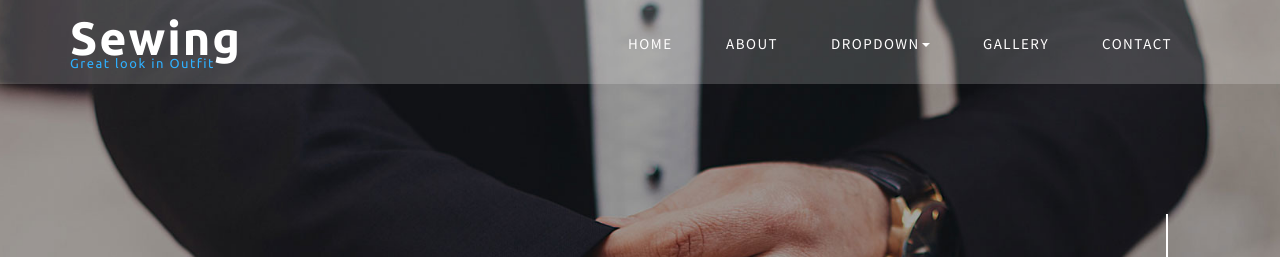
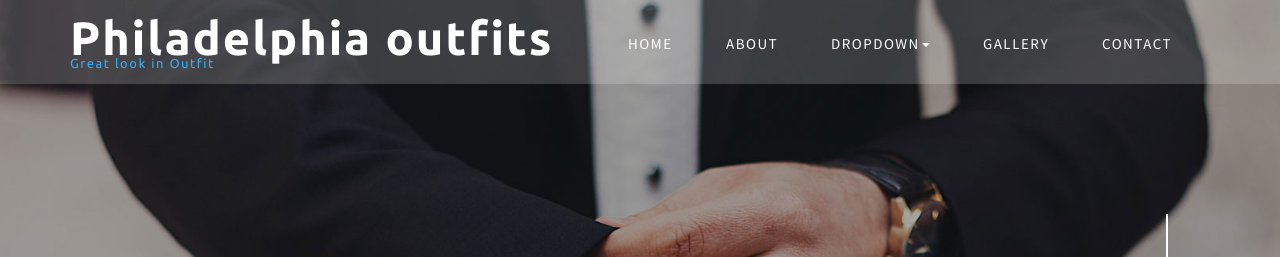
Before and after one commit to DavidOparanti/Philadelphia, a plain HTML site: page index.html in a window 1280 px wide. Shown: the top 257 px of the page. Drawn offline with Linux system fonts and the light colour scheme.

Commit message:
index upadated

```diff
--- a/index.html
+++ b/index.html
@@ -7,12 +7,12 @@ License URL: http://creativecommons.org/licenses/by/3.0/
 <!DOCTYPE html>
 <html lang="zxx">
 <head>
-<title>Sewing a Fashion Category Bootstrap Responsive Website Template  | Home :: W3layouts</title>
+<title>Philadelphia outfits</title>
 <!-- for-mobile-apps -->
 <meta name="viewport" content="width=device-width, initial-scale=1">
 <link rel="icon" type="image/png" href="images/icons/favicon.png"/>
 <meta http-equiv="Content-Type" content="text/html; charset=utf-8" />
-<meta name="keywords" content="Sewing Responsive web template, Bootstrap Web Templates, Flat Web Templates, Android Compatible web template,
+<meta name="keywords" content="Philadelphia outfits Responsive web template, Bootstrap Web Templates, Flat Web Templates, Android Compatible web template,
 Smartphone Compatible web template, free webdesigns for Nokia, Samsung, LG, Sony Ericsson, Motorola web design" />
 <script type="application/x-javascript"> addEventListener("load", function() { setTimeout(hideURLbar, 0); }, false);
 		function hideURLbar(){ window.scrollTo(0,1); } </script>
@@ -24,6 +24,7 @@ Smartphone Compatible web template, free webdesigns for Nokia, Samsung, LG, Sony
 <link href="css/style.css" rel="stylesheet" type="text/css" media="all" />
 <!--fonts-->
 <link href="//fonts.googleapis.com/css?family=Ubuntu:300,400,500,700" rel="stylesheet">
+
 <link href="//fonts.googleapis.com/css?family=Source+Sans+Pro:300,400,600,700" rel="stylesheet">
 <!--//fonts-->
 </head>
@@ -41,7 +42,7 @@ Smartphone Compatible web template, free webdesigns for Nokia, Samsung, LG, Sony
 							<span class="icon-bar"></span>
 							<span class="icon-bar"></span>
 						</button>
-						<h1><a  href="index.html">Sewing<span>Great look in Outfit</span></a></h1>
+						<h1><a  href="index.html">Philadelphia outfits<span>Great look in Outfit</span></a></h1>
 					</div>
 					<!-- navbar-header -->
 					<div class="collapse navbar-collapse" id="bs-example-navbar-collapse-1">
@@ -71,7 +72,7 @@ Smartphone Compatible web template, free webdesigns for Nokia, Samsung, LG, Sony
 		<h2 class="cd-headline letters scale">
 			<span>clothes that need to be</span>
 			<span class="cd-words-wrapper">
-				<b class="is-visible">Sewing</b>
+				<b class="is-visible">Philadelphia outfits</b>
 				<b>mending</b>
 				<b>applique</b>
 				<b>alteration</b>
@@ -107,9 +108,9 @@ Smartphone Compatible web template, free webdesigns for Nokia, Samsung, LG, Sony
 								<div class="modal-content">
 									<div class="modal-header">
 										<button type="button" class="close" data-dismiss="modal">&times;</button>
-										<h4>Sewing</h4>
+										<h4>Philadelphia outfits</h4>
 										<img src="images/a1.jpg" alt=" " class="img-responsive">
-										<h3 class="subheading-w3l">Welcome to <span>Sewing</span> Designs</h3>
+										<h3 class="subheading-w3l">Welcome to <span>Philadelphia outfits</span> Designs</h3>
 										<p>Lorem Ipsum is simply dummy text of the printing and typesetting industry. Lorem Ipsum has been the industry's standard dummy text ever since the 1500s, when an unknown printer took a galley of type and scrambled it to make a type specimen book. It has survived not only five centuries, but also the leap into electronic typesetting.</p>
 									</div>
 								</div>
@@ -128,7 +129,7 @@ Smartphone Compatible web template, free webdesigns for Nokia, Samsung, LG, Sony
 					<img src="images/a1.jpg" alt=" " class="img-responsive" />
 				</div>
 				<div class="col-md-6 w3l_banner_bottom_right">
-					<h3 class="subheading-w3l">Welcome to <span>Sewing</span> Designs</h3>
+					<h3 class="subheading-w3l">Welcome to <span>Philadelphia outfits</span> Designs</h3>
 					<p>Lorem ipsum dolor sit amet, consectetur adipiscing elit. Cras vel gravida tortor, molestie venenatis mauris.<br> Vestibulum ante ipsum primis in faucibus orci luctus et ultrices posuere cubilia Curae; Donec at vestibulum nunc.</p>
 				<ul>
 					<li><i class="fa fa-clone" aria-hidden="true"></i>Designing</li>
@@ -229,7 +230,7 @@ Smartphone Compatible web template, free webdesigns for Nokia, Samsung, LG, Sony
 						<div class="w3_agileits_services_grid_1">
 							<i class="fa fa-thumb-tack" aria-hidden="true"></i>
 						</div>
-						<h3>Sewing</h3>
+						<h3>Philadelphia outfits</h3>
 						<p>Donec semper rutrum ipsum et bibendum. Sed condimentum dolor velit.</p>
 					</div>
 				</div>
@@ -276,7 +277,7 @@ Smartphone Compatible web template, free webdesigns for Nokia, Samsung, LG, Sony
 	<div class="schedule-bottom">
 		<div class="agileits_schedule_bottom_right">
 			<div class="w3ls_schedule_bottom_right_grid">
-				<h3 class="subheading-w3l white-w3ls">Sewing <span>Designs</span> can change how you look at <span>yourself</span>.</h3>
+				<h3 class="subheading-w3l white-w3ls">Philadelphia outfits <span>Designs</span> can change how you look at <span>yourself</span>.</h3>
 				<p>Suspendisse varius turpis efficitur erat laoreet dapibus.
 					Mauris sollicitudin scelerisque commodo.</p>
 				<div class="col-md-4 w3l_schedule_bottom_right_grid1">
@@ -398,7 +399,7 @@ Smartphone Compatible web template, free webdesigns for Nokia, Samsung, LG, Sony
 									<img src="images/g1.jpg" alt=" " class="img-responsive" />
 									<div class="w3layouts_team_grid_pos">
 										<div class="wthree_text">
-											<h4>Sewing</h4>
+											<h4>Philadelphia outfits</h4>
 											<p>Great look in Outfit</p>
 										</div>
 									</div>
@@ -411,7 +412,7 @@ Smartphone Compatible web template, free webdesigns for Nokia, Samsung, LG, Sony
 									<img src="images/g2.jpg" alt=" " class="img-responsive" />
 									<div class="w3layouts_team_grid_pos">
 										<div class="wthree_text">
-											<h4>Sewing</h4>
+											<h4>Philadelphia outfits</h4>
 											<p>Great look in Outfit</p>
 										</div>
 									</div>
@@ -424,7 +425,7 @@ Smartphone Compatible web template, free webdesigns for Nokia, Samsung, LG, Sony
 									<img src="images/g3.jpg" alt=" " class="img-responsive" />
 									<div class="w3layouts_team_grid_pos">
 										<div class="wthree_text">
-											<h4>Sewing</h4>
+											<h4>Philadelphia outfits</h4>
 											<p>Great look in Outfit</p>
 										</div>
 									</div>
@@ -437,7 +438,7 @@ Smartphone Compatible web template, free webdesigns for Nokia, Samsung, LG, Sony
 									<img src="images/g4.jpg" alt=" " class="img-responsive" />
 									<div class="w3layouts_team_grid_pos">
 										<div class="wthree_text">
-											<h4>Sewing</h4>
+											<h4>Philadelphia outfits</h4>
 											<p>Great look in Outfit</p>
 										</div>
 									</div>
@@ -450,7 +451,7 @@ Smartphone Compatible web template, free webdesigns for Nokia, Samsung, LG, Sony
 									<img src="images/g5.jpg" alt=" " class="img-responsive" />
 									<div class="w3layouts_team_grid_pos">
 										<div class="wthree_text">
-											<h4>Sewing</h4>
+											<h4>Philadelphia outfits</h4>
 											<p>Great look in Outfit</p>
 										</div>
 									</div>
@@ -463,7 +464,7 @@ Smartphone Compatible web template, free webdesigns for Nokia, Samsung, LG, Sony
 									<img src="images/g6.jpg" alt=" " class="img-responsive" />
 									<div class="w3layouts_team_grid_pos">
 										<div class="wthree_text">
-											<h4>Sewing</h4>
+											<h4>Philadelphia outfits</h4>
 											<p>Great look in Outfit</p>
 										</div>
 									</div>
@@ -476,7 +477,7 @@ Smartphone Compatible web template, free webdesigns for Nokia, Samsung, LG, Sony
 									<img src="images/g7.jpg" alt=" " class="img-responsive" />
 									<div class="w3layouts_team_grid_pos">
 										<div class="wthree_text">
-											<h4>Sewing</h4>
+											<h4>Philadelphia outfits</h4>
 											<p>Great look in Outfit</p>
 										</div>
 									</div>
@@ -489,7 +490,7 @@ Smartphone Compatible web template, free webdesigns for Nokia, Samsung, LG, Sony
 									<img src="images/g8.jpg" alt=" " class="img-responsive" />
 									<div class="w3layouts_team_grid_pos">
 										<div class="wthree_text">
-											<h4>Sewing</h4>
+											<h4>Philadelphia outfits</h4>
 											<p>Great look in Outfit</p>
 										</div>
 									</div>
@@ -505,7 +506,7 @@ Smartphone Compatible web template, free webdesigns for Nokia, Samsung, LG, Sony
 									<img src="images/g9.jpg" alt=" " class="img-responsive">
 									<div class="w3layouts_team_grid_pos">
 										<div class="wthree_text">
-											<h4>Sewing</h4>
+											<h4>Philadelphia outfits</h4>
 											<p>Great look in Outfit</p>
 										</div>
 									</div>
@@ -518,7 +519,7 @@ Smartphone Compatible web template, free webdesigns for Nokia, Samsung, LG, Sony
 									<img src="images/g10.jpg" alt=" " class="img-responsive">
 									<div class="w3layouts_team_grid_pos">
 										<div class="wthree_text">
-											<h4>Sewing</h4>
+											<h4>Philadelphia outfits</h4>
 											<p>Great look in Outfit</p>
 										</div>
 									</div>
@@ -531,7 +532,7 @@ Smartphone Compatible web template, free webdesigns for Nokia, Samsung, LG, Sony
 									<img src="images/g11.jpg" alt=" " class="img-responsive">
 									<div class="w3layouts_team_grid_pos">
 										<div class="wthree_text">
-											<h4>Sewing</h4>
+											<h4>Philadelphia outfits</h4>
 											<p>Great look in Outfit</p>
 										</div>
 									</div>
@@ -544,7 +545,7 @@ Smartphone Compatible web template, free webdesigns for Nokia, Samsung, LG, Sony
 									<img src="images/g12.jpg" alt=" " class="img-responsive">
 									<div class="w3layouts_team_grid_pos">
 										<div class="wthree_text">
-											<h4>Sewing</h4>
+											<h4>Philadelphia outfits</h4>
 											<p>Great look in Outfit</p>
 										</div>
 									</div>
@@ -560,7 +561,7 @@ Smartphone Compatible web template, free webdesigns for Nokia, Samsung, LG, Sony
 									<img src="images/g8.jpg" alt=" " class="img-responsive">
 									<div class="w3layouts_team_grid_pos">
 										<div class="wthree_text">
-											<h4>Sewing</h4>
+											<h4>Philadelphia outfits</h4>
 											<p>Great look in Outfit</p>
 										</div>
 									</div>
@@ -573,7 +574,7 @@ Smartphone Compatible web template, free webdesigns for Nokia, Samsung, LG, Sony
 									<img src="images/g13.jpg" alt=" " class="img-responsive">
 									<div class="w3layouts_team_grid_pos">
 										<div class="wthree_text">
-											<h4>Sewing</h4>
+											<h4>Philadelphia outfits</h4>
 											<p>Great look in Outfit</p>
 										</div>
 									</div>
@@ -586,7 +587,7 @@ Smartphone Compatible web template, free webdesigns for Nokia, Samsung, LG, Sony
 									<img src="images/g14.jpg" alt=" " class="img-responsive">
 									<div class="w3layouts_team_grid_pos">
 										<div class="wthree_text">
-											<h4>Sewing</h4>
+											<h4>Philadelphia outfits</h4>
 											<p>Great look in Outfit</p>
 										</div>
 									</div>
@@ -599,7 +600,7 @@ Smartphone Compatible web template, free webdesigns for Nokia, Samsung, LG, Sony
 									<img src="images/g15.jpg" alt=" " class="img-responsive">
 									<div class="w3layouts_team_grid_pos">
 										<div class="wthree_text">
-											<h4>Sewing</h4>
+											<h4>Philadelphia outfits</h4>
 											<p>Great look in Outfit</p>
 										</div>
 									</div>
@@ -612,7 +613,7 @@ Smartphone Compatible web template, free webdesigns for Nokia, Samsung, LG, Sony
 									<img src="images/g16.jpg" alt=" " class="img-responsive">
 									<div class="w3layouts_team_grid_pos">
 										<div class="wthree_text">
-											<h4>Sewing</h4>
+											<h4>Philadelphia outfits</h4>
 											<p>Great look in Outfit</p>
 										</div>
 									</div>
@@ -625,7 +626,7 @@ Smartphone Compatible web template, free webdesigns for Nokia, Samsung, LG, Sony
 									<img src="images/g17.jpg" alt=" " class="img-responsive">
 									<div class="w3layouts_team_grid_pos">
 										<div class="wthree_text">
-											<h4>Sewing</h4>
+											<h4>Philadelphia outfits</h4>
 											<p>Great look in Outfit</p>
 										</div>
 									</div>
@@ -683,7 +684,7 @@ Smartphone Compatible web template, free webdesigns for Nokia, Samsung, LG, Sony
 		</ul>
 	</div>
 	<div class="col-md-4 footer-grids">
-		<h3>About Sewing</h3>
+		<h3>About Philadelphia outfits</h3>
 		<p>Donec semper rutrum ipsum et bibendum. Sed condimentum dolor velit.</p>
 		<div class="botton-agileits">
 			<a href="#" class="hvr-rectangle-in" data-toggle="modal" data-target="#myModal1" >know more</a>
@@ -703,7 +704,7 @@ Smartphone Compatible web template, free webdesigns for Nokia, Samsung, LG, Sony
 <!--footer-->
 <div class="copy">
 	<div class="container">
-		<p>© 2017 Sewing . All Rights Reserved | Design by <a href="http://w3layouts.com/">W3layouts</a> </p>
+		<p>© 2019 Philadelphia outfits . All Rights Reserved </p>
 	</div>
 </div>
 <!--/footer -->
```
